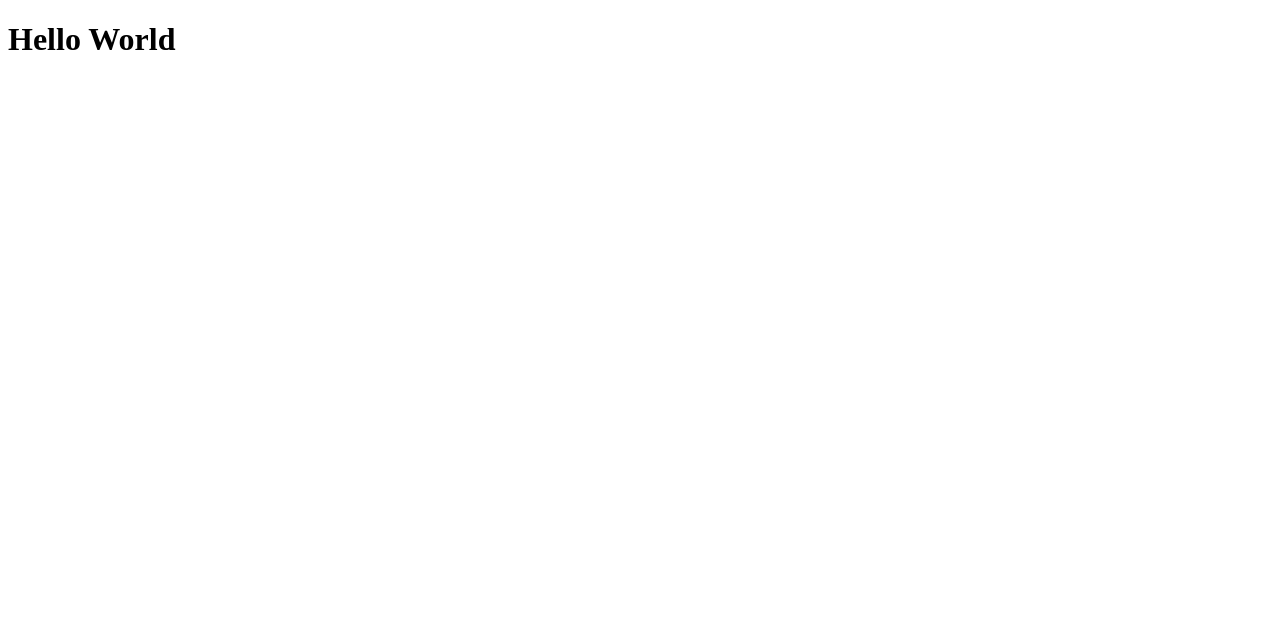
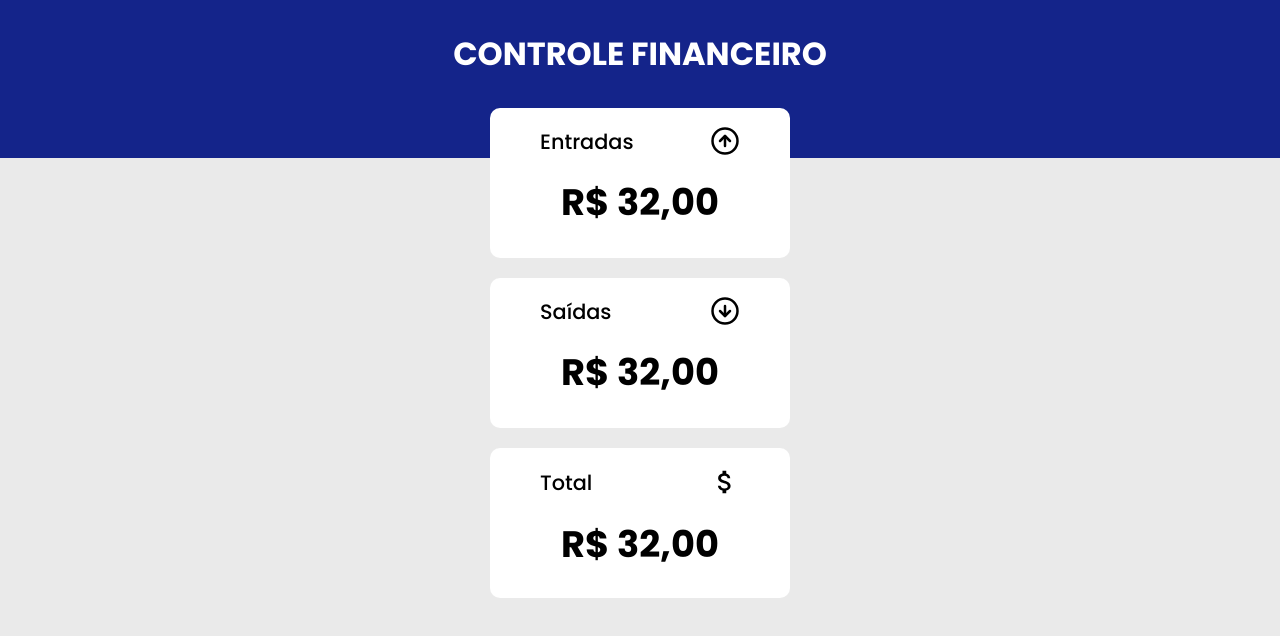
Before and after one commit to joohnq/finance-app, a React (Vite) app: page / in a window 1280 px wide. Shown: the top 636 px of the page. Built offline with nearby package versions, Linux system fonts and the light colour scheme.

Commit message:
feat: create painel component

```diff
--- a/index.html
+++ b/index.html
@@ -4,6 +4,9 @@
     <meta charset="UTF-8" />
     <meta name="viewport" content="width=device-width, initial-scale=1.0" />
     <title>App Finance</title>
+    <link rel="preconnect" href="https://fonts.googleapis.com">
+    <link rel="preconnect" href="https://fonts.gstatic.com" crossorigin>
+    <link href="https://fonts.googleapis.com/css2?family=Poppins:wght@300;400;500;700&display=swap" rel="stylesheet">
   </head>
   <body>
     <div id="root"></div>
--- /dev/null
+++ b/src/components/Painel/index.jsx
@@ -0,0 +1,38 @@
+import React from "react";
+import './style.css'
+
+export function Painel(){
+    return (
+        <div className="painel">
+            <section className="painel__box entries">
+                <div>
+                    <h2>Entradas</h2>
+                    <svg width="46" height="46" fill="none" stroke="currentColor" stroke-linecap="round" stroke-linejoin="round" stroke-width="2" viewBox="0 0 24 24" xmlns="http://www.w3.org/2000/svg">
+                        <path d="M12 2a10 10 0 1 0 0 20 10 10 0 1 0 0-20z"></path>
+                        <path d="m16 12-4-4-4 4"></path>
+                        <path d="M12 16V8"></path>
+                    </svg>
+                </div>
+                <p className="entries__value">R$ 32,00</p>
+            </section>
+            <section className="painel__box exits">
+                <div>
+                    <h2>Saídas</h2>
+                    <svg width="46" height="46" fill="none" stroke="currentColor" stroke-linecap="round" stroke-linejoin="round" stroke-width="2" viewBox="0 0 24 24" xmlns="http://www.w3.org/2000/svg">
+                    <path d="M12 2a10 10 0 1 0 0 20 10 10 0 1 0 0-20z"></path>
+                    <path d="m8 12 4 4 4-4"></path>
+                    <path d="M12 8v8"></path>
+                    </svg>
+                </div>
+                <p className="exits__value">R$ 32,00</p>
+            </section>
+            <section className="painel__box total">
+                <div>
+                    <h2>Total</h2>
+                    <svg height="48" viewBox="0 0 48 48" width="48" xmlns="http://www.w3.org/2000/svg"><path d="M23.6 21.8c-4.54-1.18-6-2.39-6-4.29 0-2.18 2.01-3.71 5.4-3.71 3.56 0 4.88 1.7 5 4.2h4.42c-.13-3.45-2.24-6.59-6.42-7.62v-4.38h-6v4.32c-3.88.85-7 3.35-7 7.22 0 4.62 3.83 6.92 9.4 8.26 5.01 1.2 6 2.95 6 4.83 0 1.37-.97 3.57-5.4 3.57-4.12 0-5.75-1.85-5.96-4.2h-4.41c.25 4.38 3.52 6.83 7.37 7.66v4.34h6v-4.3c3.89-.75 7-3 7-7.11 0-5.66-4.86-7.6-9.4-8.79z"/><path d="M0 0h48v48h-48z" fill="none"/></svg>
+                </div>
+                <p className="total__value">R$ 32,00</p>
+            </section>
+        </div>
+    )
+}
--- /dev/null
+++ b/src/components/Painel/style.css
@@ -0,0 +1,41 @@
+.painel{
+    max-width: 90%;
+
+    margin: 0 auto;
+}
+
+.painel__box{
+    width: 300px;
+    height: 150px;
+
+    background-color: #ffffff;
+
+    border-radius: 10px;
+
+    margin: -50px auto 70px;
+
+    display: flex;
+    flex-direction: column;
+
+    padding: 10px 50px;
+}
+
+.painel__box > div{
+    display: flex;
+    align-items: center;
+    justify-content: space-between;
+}
+
+.painel__box div h2{
+    font-weight: 500;
+    font-size: 1.3rem;
+}
+
+.painel__box p{
+    font-size: 2.3rem;
+
+    text-align: center;
+    font-weight: 700;
+
+    margin-top: 10px;
+}
--- a/src/pages/Home/index.jsx
+++ b/src/pages/Home/index.jsx
@@ -1,7 +1,12 @@
 import React from "react";
+import { Painel } from "../../components/Painel";
+import './style.css'
 
 export function Home(){
     return (
-        <h1>Hello World</h1>
+        <div>
+            <h1>Controle Financeiro</h1>
+            <Painel />
+        </div>
     )
 }
--- a/src/pages/Home/style.css
+++ b/src/pages/Home/style.css
@@ -0,0 +1,27 @@
+*{
+    margin: 0;
+    padding: 0;
+    box-sizing: border-box;
+
+    font-family: 'Poppins', sans-serif;
+}
+
+h1{
+    text-align: center;
+
+    padding: 30px 0 80px;
+
+    background-color: #14248A;
+
+    color: white;
+
+    text-transform: uppercase;
+}
+
+body{
+    background-color: #eaeaea;
+}
+
+svg{
+    width: 30px;
+}
```
